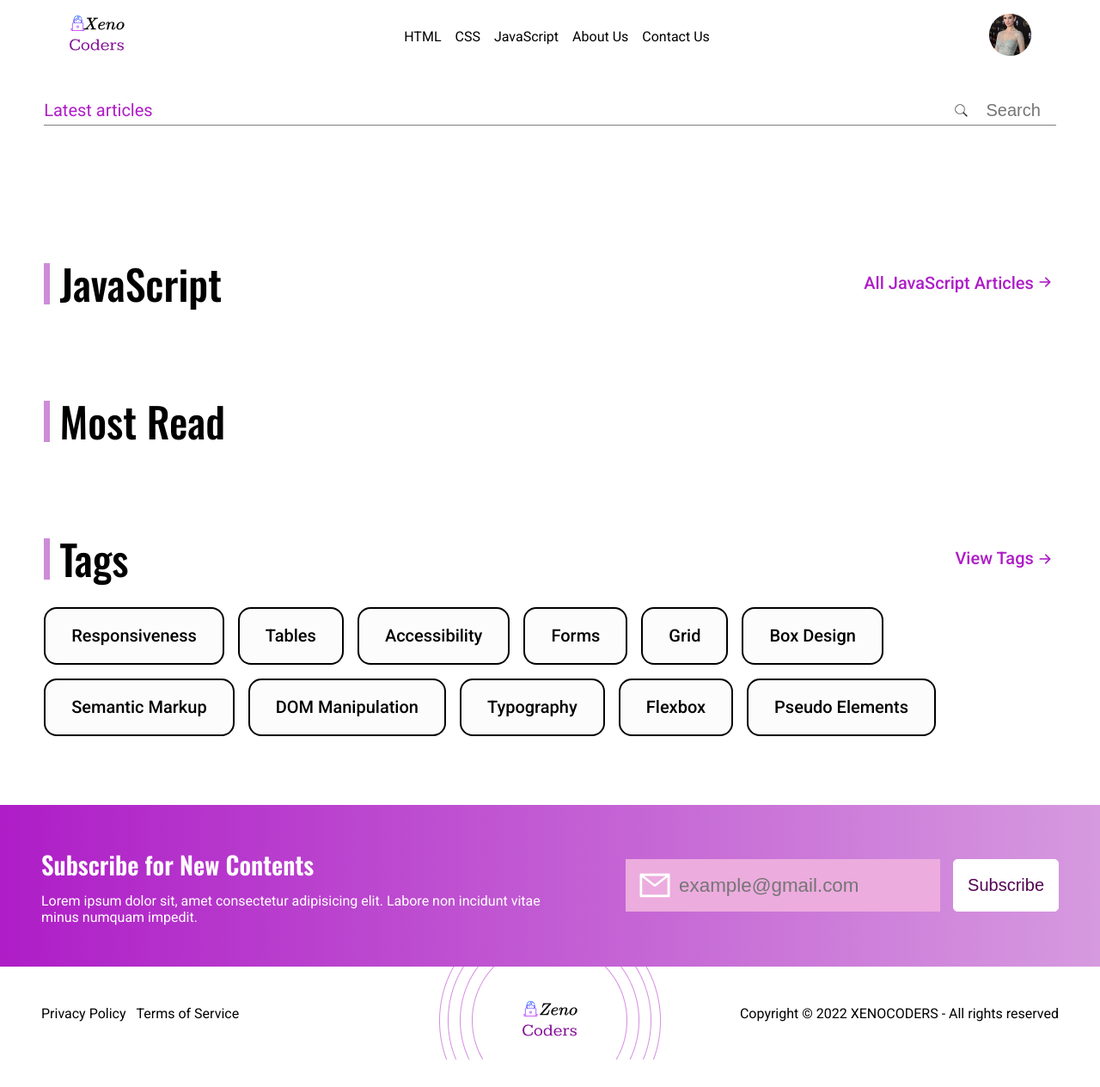
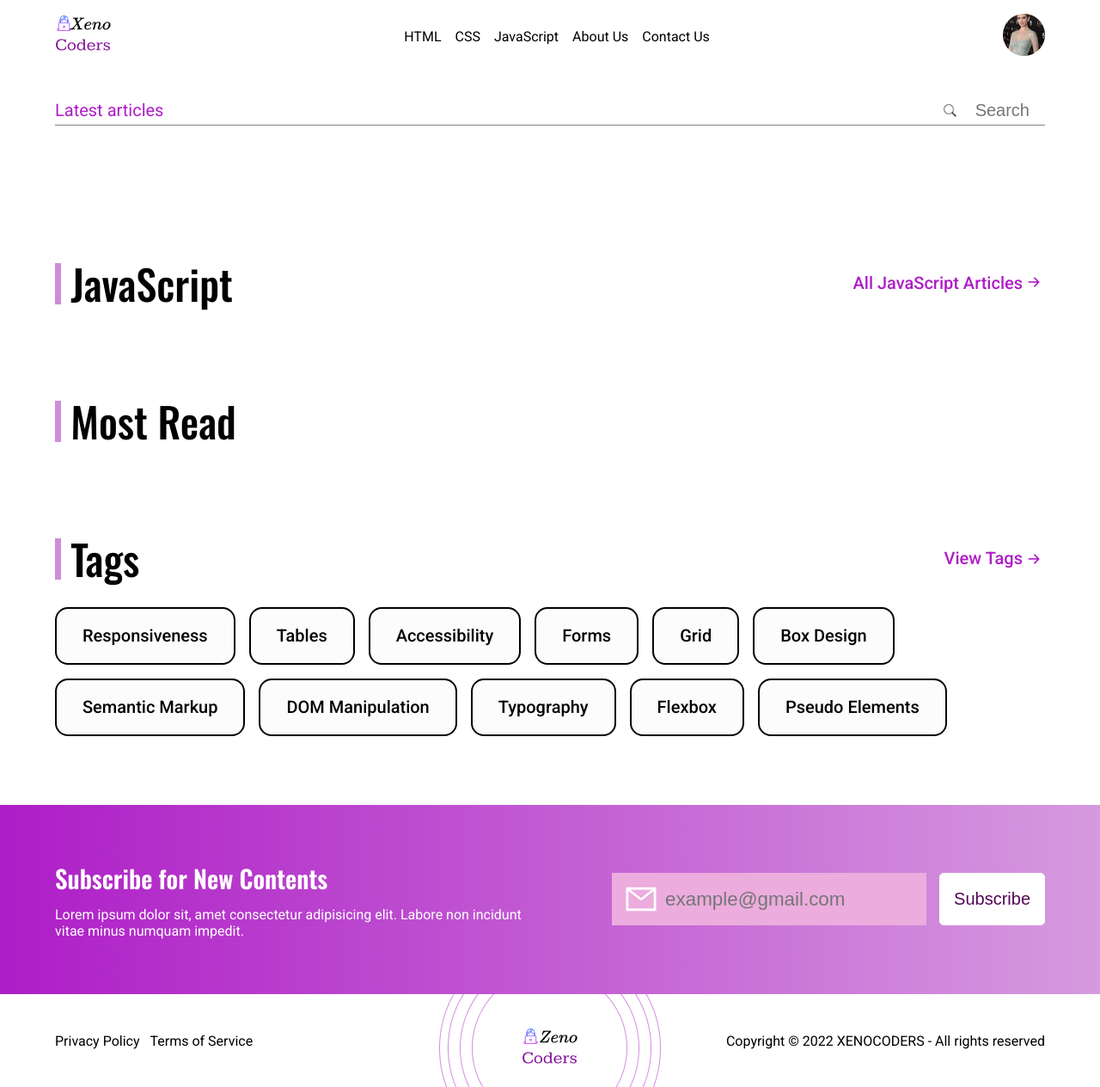
Before and after one commit to fhayvy/XenoCodersBlog, a Django app: page /blog/ in a window 1280 px wide. Shown: the whole page at 86% size. Before the commit the page ends 1232 px from the top, so only its background shows below. Run offline with Django 4.2, Linux system fonts and the light colour scheme; data that the repository does not hold is empty; some libraries are stand-ins or nearby versions.

Commit message:
HTML and CSS for Base Template worked on

```diff
--- a/xenocoders/static/css/base.css
+++ b/xenocoders/static/css/base.css
@@ -26,7 +26,7 @@ body {
   display: flex;
   justify-content: space-between;
   align-items: center;
-  padding: 1rem 5rem;
+  padding: 1rem 4rem;
 }
 
 .main-header .navbar {
@@ -251,7 +251,7 @@ font-family: 'Roboto', sans-serif;
 
 .landing-container {
   max-width: 1200px;
-  width: 92%;
+  width: 90%;
   margin: 0 auto;
 }
 
@@ -537,7 +537,7 @@ font-family: 'Roboto', sans-serif;
 /* FIFTH SECTION */
 .footer-subscribe {
   background: linear-gradient(90deg, var(--color-primary-text), var(--color-secondary-text));
-  padding: 3rem;
+  padding: 4rem;
   margin-top: 2rem;
 }
 .subscribe-project {
@@ -698,7 +698,7 @@ font-family: 'Roboto', sans-serif;
   display: flex;
   justify-content: space-between;
   align-items: center;
-  padding: 0 3rem;
+  padding: 0 4rem;
 }
 
 .footer-menu-sec > div {
```
